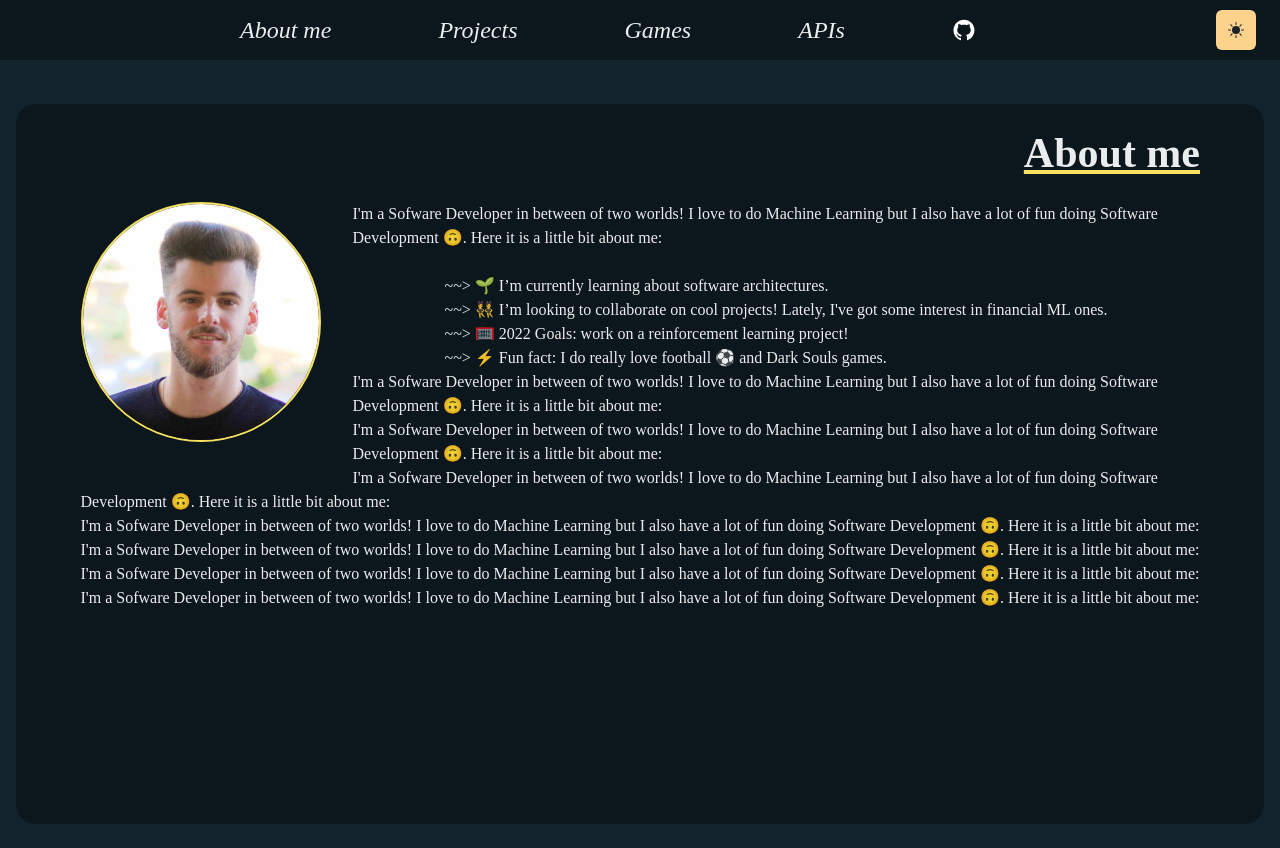
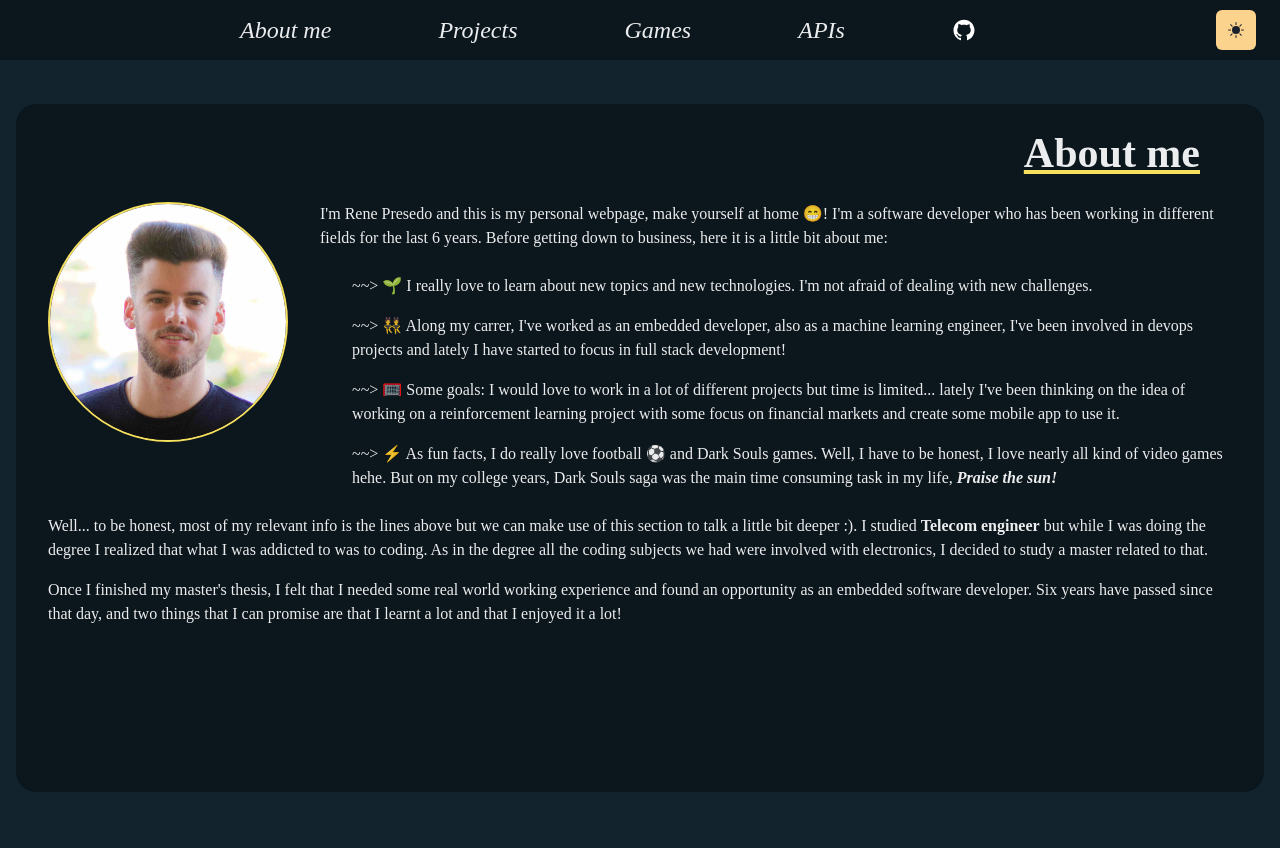
Before and after one commit to presedo93/homepage, a Next.js app: page / in a window 1280 px wide. After the commit the page ends 816 px from the top, so only its background shows below. Built offline with nearby package versions, Linux system fonts and the light colour scheme.

Commit message:
🚧 1st section of the indes page done!

```diff
--- a/pages/index.tsx
+++ b/pages/index.tsx
@@ -23,8 +23,8 @@ const Home: NextPage = () => {
         <>
             <Box h={12} />
             <Section delay={0.1}>
-                <Box h={{ base: 'fit-content', xl: '90vh' }} bg={bg} rounded={20}>
-                    <VStack ml={{ md: 8 }} mr={{ base: 0, md: 8 }}>
+                <Box h={{ base: 'fit-content', xl: '86vh' }} bg={bg} rounded={20}>
+                    <VStack ml={{ base: 4, md: 8 }} mr={{ base: 4, md: 8 }}>
                         <Heading
                             textAlign={'left'}
                             fontWeight={'semibold'}
@@ -46,8 +46,9 @@ const Home: NextPage = () => {
                         >
                             <Box
                                 float={{ base: 'unset', md: 'left' }}
+                                mt={{ base: 4, md: 0 }}
                                 mr={{ base: 0, md: 8 }}
-                                mb={8}
+                                mb={{ base: 4, md: 8 }}
                                 borderRadius={'full'}
                                 borderStyle={'solid'}
                                 borderColor={'yellow.300'}
@@ -65,65 +66,59 @@ const Home: NextPage = () => {
                             </Box>
 
                             <Text>
-                                I'm a Sofware Developer in between of two worlds! I love to do
-                                Machine Learning but I also have a lot of fun doing Software
-                                Development 🙃. Here it is a little bit about me:
+                                I'm Rene Presedo and this is my personal webpage, make yourself
+                                at home 😁! I'm a software developer who has been working in
+                                different fields for the last 6 years. Before getting down to
+                                business, here it is a little bit about me:
                             </Text>
                             <br />
                             <Flex alignItems={'center'} direction={'column'}>
-                                <Box>
-                                    <Text>
-                                        {'~~>'} 🌱 I’m currently learning about software
-                                        architectures.
+                                <Box ml={{ base: 8 }}>
+                                    <Text mb={{ base: 4 }}>
+                                        {'~~>'} 🌱 I really love to learn about new topics and new
+                                        technologies. I'm not afraid of dealing with new challenges.
+                                    </Text>
+                                    <Text mb={{ base: 4 }}>
+                                        {'~~>'} 👯 Along my carrer, I've worked as an embedded
+                                        developer, also as a machine learning engineer, I've been
+                                        involved in devops projects and lately I have started to
+                                        focus in full stack development!
+                                    </Text>
+                                    <Text mb={{ base: 4 }}>
+                                        {'~~>'} 🥅 Some goals: I would love to work in a lot of
+                                        different projects but time is limited... lately I've been
+                                        thinking on the idea of working on a reinforcement learning
+                                        project with some focus on financial markets and create some
+                                        mobile app to use it.
                                     </Text>
                                     <Text>
-                                        {'~~>'} 👯 I’m looking to collaborate on cool projects!
-                                        Lately, I've got some interest in financial ML ones.
-                                    </Text>
-                                    <Text>
-                                        {'~~>'} 🥅 2022 Goals: work on a reinforcement learning
-                                        project!
-                                    </Text>
-                                    <Text>
-                                        {'~~>'} ⚡ Fun fact: I do really love football ⚽ and Dark
-                                        Souls games.
+                                        {'~~>'} ⚡ As fun facts, I do really love football ⚽ and
+                                        Dark Souls games. Well, I have to be honest, I love nearly
+                                        all kind of video games hehe. But on my college years, Dark
+                                        Souls saga was the main time consuming task in my life,{' '}
+                                        <b>
+                                            <i>Praise the sun!</i>
+                                        </b>
                                     </Text>
                                 </Box>
                             </Flex>
+                            <br />
+                            <Text mb={{ base: 4 }}>
+                                Well... to be honest, most of my relevant info is the lines
+                                above but we can make use of this section to talk a little bit
+                                deeper :). I studied <b>Telecom engineer</b> but while I was
+                                doing the degree I realized that what I was addicted to was to
+                                coding. As in the degree all the coding subjects we had were
+                                involved with electronics, I decided to study a master related
+                                to that.
+                            </Text>
+
                             <Text>
-                                I'm a Sofware Developer in between of two worlds! I love to do
-                                Machine Learning but I also have a lot of fun doing Software
-                                Development 🙃. Here it is a little bit about me:
-                            </Text>
-                            <Text>
-                                I'm a Sofware Developer in between of two worlds! I love to do
-                                Machine Learning but I also have a lot of fun doing Software
-                                Development 🙃. Here it is a little bit about me:
-                            </Text>
-                            <Text>
-                                I'm a Sofware Developer in between of two worlds! I love to do
-                                Machine Learning but I also have a lot of fun doing Software
-                                Development 🙃. Here it is a little bit about me:
-                            </Text>
-                            <Text>
-                                I'm a Sofware Developer in between of two worlds! I love to do
-                                Machine Learning but I also have a lot of fun doing Software
-                                Development 🙃. Here it is a little bit about me:
-                            </Text>
-                            <Text>
-                                I'm a Sofware Developer in between of two worlds! I love to do
-                                Machine Learning but I also have a lot of fun doing Software
-                                Development 🙃. Here it is a little bit about me:
-                            </Text>
-                            <Text>
-                                I'm a Sofware Developer in between of two worlds! I love to do
-                                Machine Learning but I also have a lot of fun doing Software
-                                Development 🙃. Here it is a little bit about me:
-                            </Text>
-                            <Text>
-                                I'm a Sofware Developer in between of two worlds! I love to do
-                                Machine Learning but I also have a lot of fun doing Software
-                                Development 🙃. Here it is a little bit about me:
+                                Once I finished my master's thesis, I felt that I needed some
+                                real world working experience and found an opportunity as an
+                                embedded software developer. Six years have passed since that
+                                day, and two things that I can promise are that I learnt a lot
+                                and that I enjoyed it a lot!
                             </Text>
                         </Flex>
                     </VStack>
```
